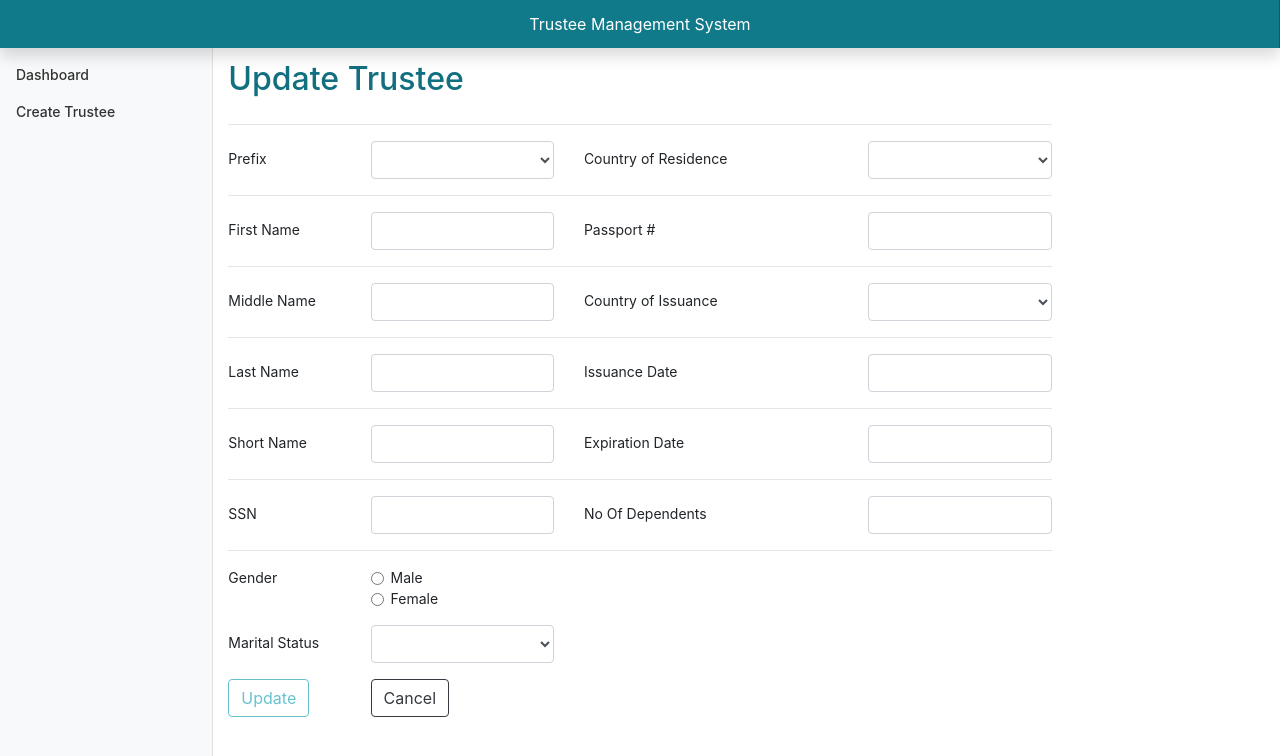
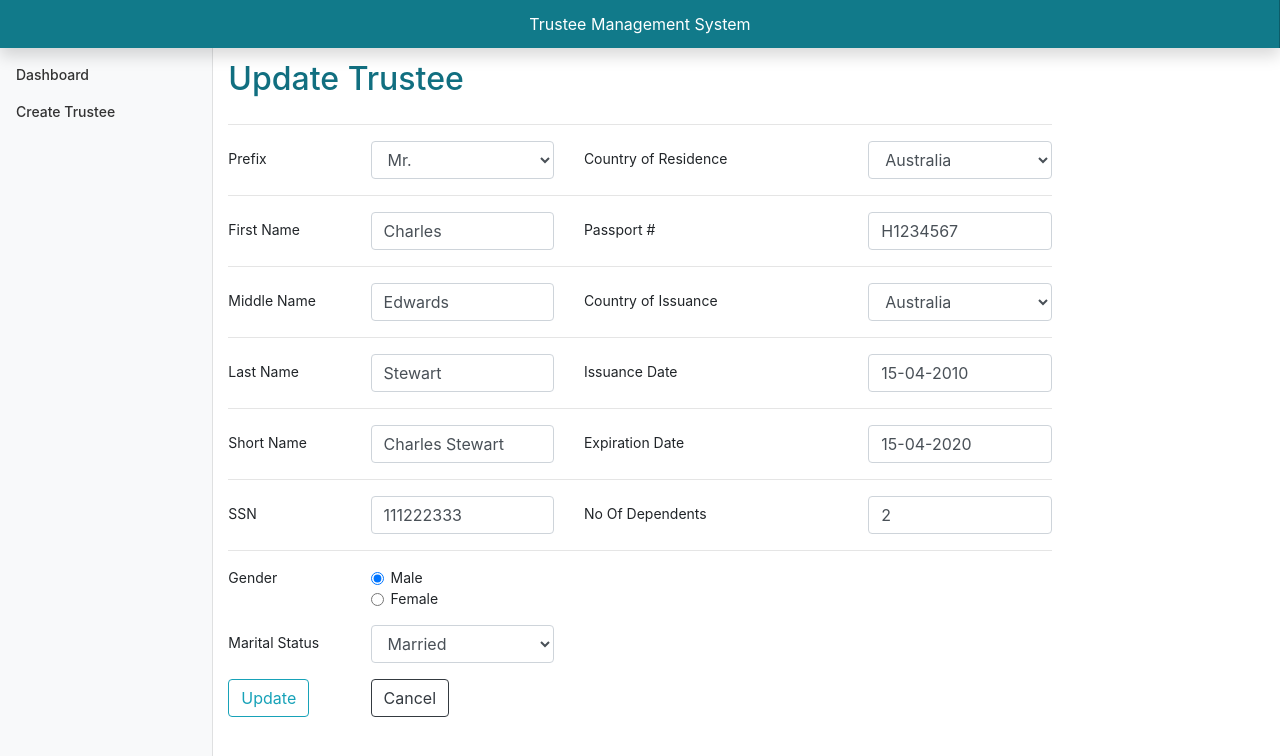
Before and after one commit to vsquared101/angular-case-study, an Angular app: page /trustees/1/edit in a window 1280 px wide. Shown: the top 756 px of the page. Built offline with nearby package versions, Linux system fonts and the light colour scheme; data requests are answered from the project's data file.

Commit message:
Show alert message on successful updation and creation.

```diff
--- a/src/app/create-trustee/create-trustee.component.html
+++ b/src/app/create-trustee/create-trustee.component.html
@@ -6,18 +6,18 @@
             Prefix/salutation is required.
         </div>
   </div>
-  <div class="alert alert-danger" *ngIf="(trusteeForm.controls.firstname.touched || trusteeForm.controls.firstname.dirty) && trusteeForm.controls.firstname.invalid">
-        <div *ngIf="trusteeForm.controls.firstname.errors.required">
+  <div class="alert alert-danger" *ngIf="(trusteeForm.controls.firstName.touched || trusteeForm.controls.firstName.dirty) && trusteeForm.controls.firstName.invalid">
+        <div *ngIf="trusteeForm.controls.firstName.errors.required">
             First name is required.
         </div>
   </div>
-  <div class="alert alert-danger" *ngIf="(trusteeForm.controls.lastname.touched || trusteeForm.controls.lastname.dirty) && trusteeForm.controls.lastname.invalid">
-        <div *ngIf="trusteeForm.controls.lastname.errors.required">
+  <div class="alert alert-danger" *ngIf="(trusteeForm.controls.lastName.touched || trusteeForm.controls.lastName.dirty) && trusteeForm.controls.lastName.invalid">
+        <div *ngIf="trusteeForm.controls.lastName.errors.required">
             Last name is required.
         </div>
   </div>
-  <div class="alert alert-danger" *ngIf="(trusteeForm.controls.shortname.touched || trusteeForm.controls.shortname.dirty) && trusteeForm.controls.shortname.invalid">
-        <div *ngIf="trusteeForm.controls.shortname.errors.required">
+  <div class="alert alert-danger" *ngIf="(trusteeForm.controls.shortName.touched || trusteeForm.controls.shortName.dirty) && trusteeForm.controls.shortName.invalid">
+        <div *ngIf="trusteeForm.controls.shortName.errors.required">
             Short name is required.
         </div>
   </div>
@@ -91,7 +91,7 @@
   <div class="form-group row">
     <label for="inputFirstName" class="col-sm-2 col-form-label">First Name</label>
     <div class="col-sm-3">
-      <input type="text" class="form-control" id="inputFirstName" formControlName="firstname">
+      <input type="text" class="form-control" id="inputFirstName" formControlName="firstName">
     </div>
     <label for="inputPassport" class="col-sm-4 col-form-label">Passport #</label>
     <div class="col-sm-3">
@@ -102,7 +102,7 @@
   <div class="form-group row">
     <label for="inputMiddleName" class="col-sm-2 col-form-label">Middle Name</label>
     <div class="col-sm-3">
-      <input type="text" class="form-control" id="inputMiddleName" formControlName="middlename">
+      <input type="text" class="form-control" id="inputMiddleName" formControlName="middleName">
     </div>
     <label for="inputIssuanceCountry" class="col-sm-4 col-form-label">Country of Issuance</label>
     <div class="col-sm-3">
@@ -118,7 +118,7 @@
   <div class="form-group row">
     <label for="inputLastName" class="col-sm-2 col-form-label">Last Name</label>
     <div class="col-sm-3">
-      <input type="text" class="form-control" id="inputLastName" formControlName="lastname">
+      <input type="text" class="form-control" id="inputLastName" formControlName="lastName">
     </div>
     <label for="inputIssuanceDate" class="col-sm-4 col-form-label">Issuance Date</label>
     <div class="col-sm-3">
@@ -129,7 +129,7 @@
   <div class="form-group row">
     <label for="inputShortName" class="col-sm-2 col-form-label">Short Name</label>
     <div class="col-sm-3">
-      <input type="text" class="form-control" id="inputShortName"  formControlName="shortname">
+      <input type="text" class="form-control" id="inputShortName"  formControlName="shortName">
     </div>
     <label for="inputExpirationDate" class="col-sm-4 col-form-label">Expiration Date</label>
     <div class="col-sm-3">
@@ -153,13 +153,13 @@
       <legend class="col-form-label col-sm-2 pt-0">Gender</legend>
       <div class="col-sm-10">
         <div class="form-check">
-          <input class="form-check-input" type="radio" id="gridMale" value="male" formControlName="gender" [checked]="true">
+          <input class="form-check-input" type="radio" id="gridMale" value="Male" formControlName="gender" [checked]="true">
           <label class="form-check-label" for="gridMale">
             Male
           </label>
         </div>
         <div class="form-check">
-          <input class="form-check-input" type="radio" id="gridFemale" value="female" formControlName="gender">
+          <input class="form-check-input" type="radio" id="gridFemale" value="Female" formControlName="gender">
           <label class="form-check-label" for="gridFemale">
             Female
           </label>
--- a/src/app/create-trustee/create-trustee.component.ts
+++ b/src/app/create-trustee/create-trustee.component.ts
@@ -1,5 +1,7 @@
 import { Component, OnInit } from '@angular/core';
 import { FormBuilder, FormGroup, Validators  } from '@angular/forms';
+import { Router } from '@angular/router';
+
 import { ValidateDropDownDefault } from '../validators/dropdown.default.validator';
 import { TrusteeService  } from '../trustee.service';
 import { Trustee } from '../trustee.model';
@@ -17,13 +19,14 @@ export class CreateTrusteeComponent implements OnInit {
   dateFormat: string = '^[0-9]{2}-[0-9]{2}-[0-9]{4}$';
   trustee: Trustee;
 
-  constructor(fb: FormBuilder, private service: TrusteeService) {
+  constructor(fb: FormBuilder, private service: TrusteeService, private router: Router) {
     this.trusteeForm = fb.group({
+      'id': [''],
       'prefix': ['Please select...', [Validators.required, ValidateDropDownDefault]],
-      'firstname': ['', Validators.required],
-      'middlename': [''],
-      'lastname': ['', Validators.required],
-      'shortname': ['', Validators.required],
+      'firstName': ['', Validators.required],
+      'middleName': [''],
+      'lastName': ['', Validators.required],
+      'shortName': ['', Validators.required],
       'ssn': ['', [Validators.required, Validators.pattern(this.ssnPattern)]],
       'gender': ['', Validators.required],
       'countryOfResidence': ['Please select...', [Validators.required, ValidateDropDownDefault]],
@@ -39,13 +42,20 @@ export class CreateTrusteeComponent implements OnInit {
   ngOnInit() {
   }
 
-  createTrustee(data) {
+  createTrustee(data: Trustee) {
 	   console.log('Is trusteeform valid: ' + this.trusteeForm.valid);
-	   console.log(data);
+	   console.log('create: ' + data);
+	   this.trusteeForm.setValue(data);
 	   this.trustee = data;
 
      this.service.createTrustee(this.trustee)
-      .subscribe((response) => console.log(response));
+      .subscribe((response) => {
+        console.log(response)
+        this.router.navigate(['/dashboard', {created : true}]);
+      }, (error) => {
+        console.log('Error occurred while creating a new record: ' + error);
+      });
+
 	}
 
   resetForm(){
--- a/src/app/edit-trustee/edit-trustee.component.html
+++ b/src/app/edit-trustee/edit-trustee.component.html
@@ -1,6 +1,12 @@
 <div *ngIf="trustee">
     <h2>Update Trustee</h2>
     <hr>
+    <div  *ngIf="isUpdated" class="alert alert-success alert-dismissible fade show" role="alert">
+        <strong>Trustee Record Updated Successfully!</strong>
+        <button type="button" class="close" data-dismiss="alert" aria-label="Close">
+          <span aria-hidden="true">&times;</span>
+        </button>
+    </div>
     <form [formGroup]="trusteeForm" (submit)="updateTrusteeRecord(trusteeForm.value)">
       <div class="alert alert-danger" *ngIf="(trusteeForm.controls.issuanceDate.touched || trusteeForm.controls.issuanceDate.dirty) && trusteeForm.controls.issuanceDate.invalid">
         <div *ngIf="trusteeForm.controls.issuanceDate.errors.required || trusteeForm.controls.issuanceDate.errors.pattern">
@@ -36,7 +42,7 @@
       <div class="form-group row">
         <label for="inputFirstName" class="col-sm-2 col-form-label">First Name</label>
         <div class="col-sm-3">
-          <input type="text" class="form-control" id="inputFirstName" formControlName="firstname" [value]="trustee.firstName">
+          <input type="text" class="form-control" id="inputFirstName" formControlName="firstName" [value]="trustee.firstName">
         </div>
         <label for="inputPassport" class="col-sm-4 col-form-label">Passport #</label>
         <div class="col-sm-3">
@@ -47,7 +53,7 @@
       <div class="form-group row">
         <label for="inputMiddleName" class="col-sm-2 col-form-label">Middle Name</label>
         <div class="col-sm-3">
-          <input type="text" class="form-control" id="inputMiddleName" formControlName="middlename" [value]="trustee.middleName">
+          <input type="text" class="form-control" id="inputMiddleName" formControlName="middleName" [value]="trustee.middleName">
         </div>
         <label for="inputIssuanceCountry" class="col-sm-4 col-form-label">Country of Issuance</label>
         <div class="col-sm-3">
@@ -63,7 +69,7 @@
       <div class="form-group row">
         <label for="inputLastName" class="col-sm-2 col-form-label">Last Name</label>
         <div class="col-sm-3">
-          <input type="text" class="form-control" id="inputLastName" formControlName="lastname" [value]="trustee.lastName">
+          <input type="text" class="form-control" id="inputLastName" formControlName="lastName" [value]="trustee.lastName">
         </div>
         <label for="inputIssuanceDate" class="col-sm-4 col-form-label">Issuance Date</label>
         <div class="col-sm-3">
@@ -74,7 +80,7 @@
       <div class="form-group row">
         <label for="inputShortName" class="col-sm-2 col-form-label">Short Name</label>
         <div class="col-sm-3">
-          <input type="text" class="form-control" id="inputShortName"  formControlName="shortname" [value]="trustee.shortName">
+          <input type="text" class="form-control" id="inputShortName"  formControlName="shortName" [value]="trustee.shortName">
         </div>
         <label for="inputExpirationDate" class="col-sm-4 col-form-label">Expiration Date</label>
         <div class="col-sm-3">
@@ -127,7 +133,7 @@
           <button type="submit" class="btn btn-outline-info" [routerLink]="['/trustees', trustee.id, 'edit']"  [disabled]="!trusteeForm.valid">Update</button>
         </div>
         <div class="col-sm-2">
-          <button type="button" class="btn btn-outline-dark" routerLink="/">Cancel</button>
+          <button type="button" class="btn btn-outline-dark" routerLink="/" [disabled]="isUpdated">Cancel</button>
         </div>
       </div>
     </form>
--- a/src/app/edit-trustee/edit-trustee.component.ts
+++ b/src/app/edit-trustee/edit-trustee.component.ts
@@ -1,5 +1,5 @@
 import { Component, OnInit } from '@angular/core';
-import { ActivatedRoute  } from '@angular/router';
+import { ActivatedRoute, Router  } from '@angular/router';
 import { TrusteeService } from '../trustee.service';
 import { FormBuilder, FormGroup, Validators  } from '@angular/forms';
 import {DatePipe} from '@angular/common';
@@ -18,15 +18,17 @@ export class EditTrusteeComponent implements OnInit {
   ssnPattern: string = '^[0-9]{9}$';
   passportPattern: string = '^[a-zA-Z]{1}[0-9]{7}$';
   dateFormat: string = '^[0-9]{2}-[0-9]{2}-[0-9]{4}$';
+  isUpdated: boolean = false;
 
-  constructor(private service: TrusteeService, private route: ActivatedRoute, fb: FormBuilder) {
+  constructor(private service: TrusteeService, private route: ActivatedRoute, fb: FormBuilder, private router: Router) {
 
     this.trusteeForm = fb.group({
+      'id': [''],
       'prefix': ['', Validators.required],
-      'firstname': ['', Validators.required],
-      'middlename': [''],
-      'lastname': ['', Validators.required],
-      'shortname': ['', Validators.required],
+      'firstName': ['', Validators.required],
+      'middleName': [''],
+      'lastName': ['', Validators.required],
+      'shortName': ['', Validators.required],
       'ssn': ['', [Validators.required, Validators.pattern(this.ssnPattern)]],
       'gender': ['', Validators.required],
       'countryOfResidence': ['', Validators.required],
@@ -42,17 +44,30 @@ export class EditTrusteeComponent implements OnInit {
   ngOnInit() {
     this.route.params.subscribe( params => {
       this.id = +params['id'];
-      //console.log('id value passed is: ' + this.id);
 
       this.service.getTrusteeById(this.id)
         .subscribe((data: Trustee) => {
+          this.trusteeForm.setValue(data);
           this.trustee = data;
         });
     });
+
+     this.route.params.subscribe(params => {
+        if (params['updated']) {
+          this.isUpdated = params['updated'];
+        }
+    });
   }
 
-  updateTrusteeRecord(data) {
-    console.log(data);
+  updateTrusteeRecord(data: Trustee) {
+    if(this.id) {
+      this.service.updateTrustee(this.id, data)
+        .subscribe((response) => {
+          this.router.navigate(['/trustees/'+ this.id + '/edit', {updated : true}]);
+        }, (error) => {
+          console.log('Error occurred while updating record: ' + error);
+        });
+    }
   }
 
 }
--- a/src/app/trustee-list/trustee-list.component.html
+++ b/src/app/trustee-list/trustee-list.component.html
@@ -1,4 +1,10 @@
 <h2 class="dbrd-lbl">Dashboard</h2>
+<div  *ngIf="isCreated" class="alert alert-success alert-dismissible fade show" role="alert">
+  <strong>Trustee Created Successfully!</strong>
+  <button type="button" class="close" data-dismiss="alert" aria-label="Close">
+    <span aria-hidden="true">&times;</span>
+  </button>
+</div>
 <div class="table-responsive">
   <table class="table table-striped">
     <thead>
--- a/src/app/trustee-list/trustee-list.component.ts
+++ b/src/app/trustee-list/trustee-list.component.ts
@@ -1,4 +1,5 @@
 import { Component, OnInit } from '@angular/core';
+import {  ActivatedRoute } from '@angular/router';
 import { TrusteeService } from '../trustee.service';
 import { Trustee } from '../trustee.model';
 
@@ -9,21 +10,30 @@ import { Trustee } from '../trustee.model';
 })
 export class TrusteeListComponent implements OnInit {
   trustees: Trustee[];
+  isCreated: boolean = false;
 
-  constructor(private service: TrusteeService) { }
+  constructor(private service: TrusteeService, private route: ActivatedRoute) { }
 
   ngOnInit() {
     this.service.getTrustees()
       .subscribe((data: Trustee[]) => {
         this.trustees = data;
       });
+
+    this.isCreated = false;
+
+    this.route.params.subscribe(params => {
+        if (params['created']) {
+          this.isCreated = params['created'];
+        }
+    });
   }
 
   deleteTrustee(id: number) {
     this.service.deleteTrustee(id)
       .subscribe((data) => {
-        this.service.getTrustees().subscribe((data) => this.trustees = data);
+        this.service.getTrustees().
+          subscribe((data) => this.trustees = data);
     });
   }
-
 }
--- a/src/db.json
+++ b/src/db.json
@@ -8,35 +8,31 @@
       "lastName": "Stewart",
       "shortName": "Charles Stewart",
       "ssn": "111222333",
-      "dob": "10-10-1968",
       "gender": "Male",
-      "maritalStatus": "Married",
-      "citizenship": "United States",
       "countryOfResidence": "Australia",
       "passport": "H1234567",
       "countryOfIssuance": "Australia",
       "issuanceDate": "15-04-2010",
       "expirationDate": "15-04-2020",
-      "noOfDependents": 2
+      "noOfDependents": 2,
+      "maritalStatus": "Married"
     },
     {
       "id": 2,
       "prefix": "Mrs.",
       "firstName": "Diana",
-      "middleName": "Henry",
+      "middleName": "Henryyy",
       "lastName": "Stewart",
       "shortName": "Diana Stewart",
       "ssn": "444555666",
-      "dob": "21-12-1977",
       "gender": "Female",
-      "maritalStatus": "Married",
-      "citizenship": "United States",
       "countryOfResidence": "Australia",
       "passport": "M2231626",
       "countryOfIssuance": "Australia",
       "issuanceDate": "11-07-2012",
       "expirationDate": "11-07-2022",
-      "noOfDependents": 1
+      "noOfDependents": 1,
+      "maritalStatus": "Married"
     },
     {
       "id": 3,
@@ -46,10 +42,8 @@
       "lastName": "Stewart",
       "shortName": "Phil Stewart",
       "ssn": "555666777",
-      "dob": "09-04-1975",
       "gender": "Male",
       "maritalStatus": "Married",
-      "citizenship": "United States",
       "countryOfResidence": "Australia",
       "passport": "H2345678",
       "countryOfIssuance": "Australia",
--- a/src/styles.css
+++ b/src/styles.css
@@ -1,5 +1,4 @@
 /* You can add global styles to this file, and also import other style files */
-@import '~bootstrap/dist/css/bootstrap.min.css';
 
 body {
     font-size: .875rem;
```
Also changed, not shown: angular.json (+6 -1 lines), src/app/trustee.service.ts (+12 -1 lines).
